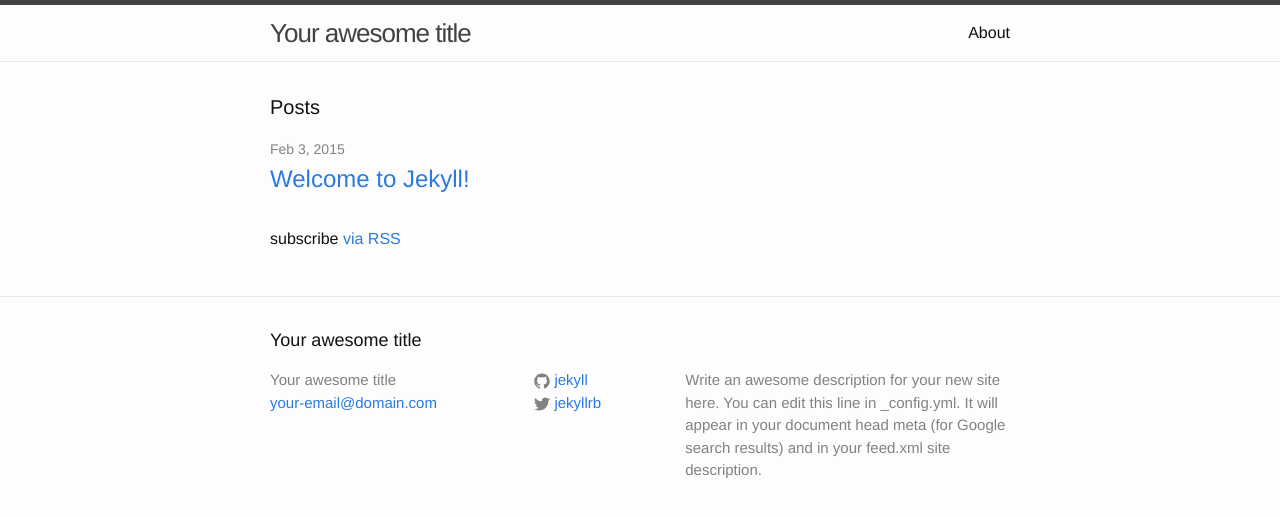
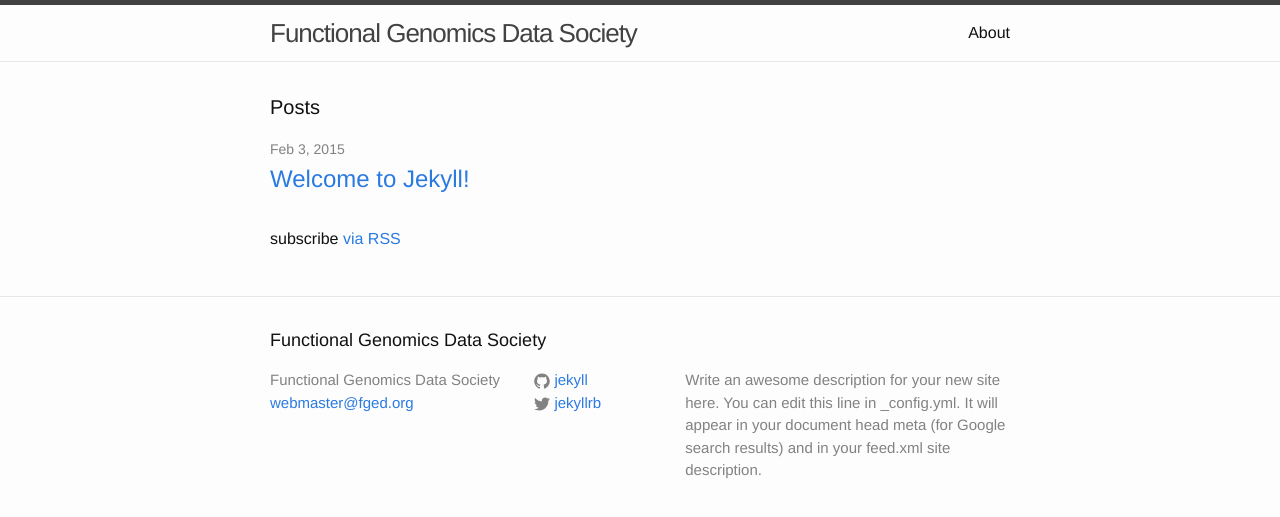
Before and after one commit to fged/fged.github.io, a Jekyll site: the page built from index.html, in a window 1280 px wide. Shown: the top 517 px of the page. Built offline with Jekyll 4.4.1, drawn with Linux system fonts in a browser that asks for light colours.

Commit message:
Update _config.yml

```diff
--- a/_config.yml
+++ b/_config.yml
@@ -1,6 +1,6 @@
 # Site settings
-title: Your awesome title
-email: your-email@domain.com
+title: Functional Genomics Data Society
+email: webmaster@fged.org
 description: > # this means to ignore newlines until "baseurl:"
   Write an awesome description for your new site here. You can edit this
   line in _config.yml. It will appear in your document head meta (for
```
